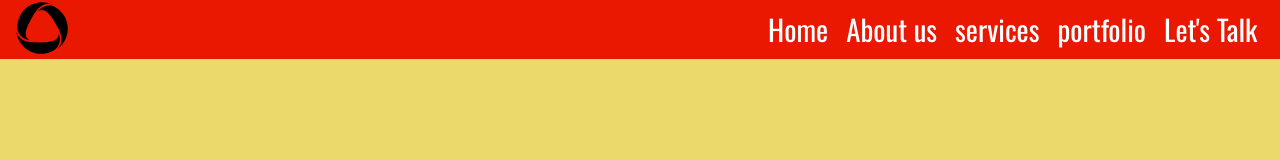
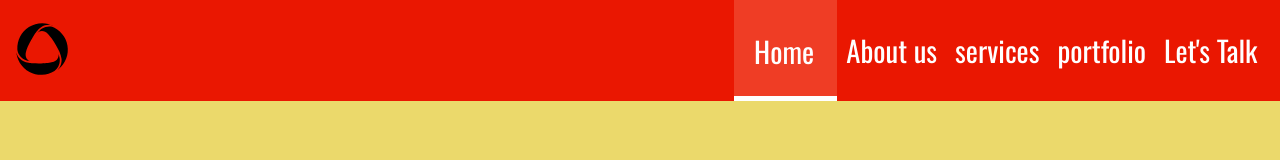
Before and after one commit to Bigted99/Hamburger_challenge, a plain HTML site: page index.html in a window 1280 px wide. In both pictures the pointer is over the link "Home". Drawn offline with nearby package versions, Linux system fonts and the light colour scheme.

```diff
--- a/assets/css/style.css
+++ b/assets/css/style.css
@@ -63,6 +63,12 @@ body {
   line-height: 1;
   font-size: 1.8rem;
   padding: 15px 9px;
+}
+
+.menu li a:hover {
+    box-shadow: 0 -5px 0px #fff inset, 500px 0 0 rgba(255,185,155,0.23) inset;
+     padding: 23px 23px 20px 20px;
+     line-height: 2;
 }
 
 /* hamburger start */
```
